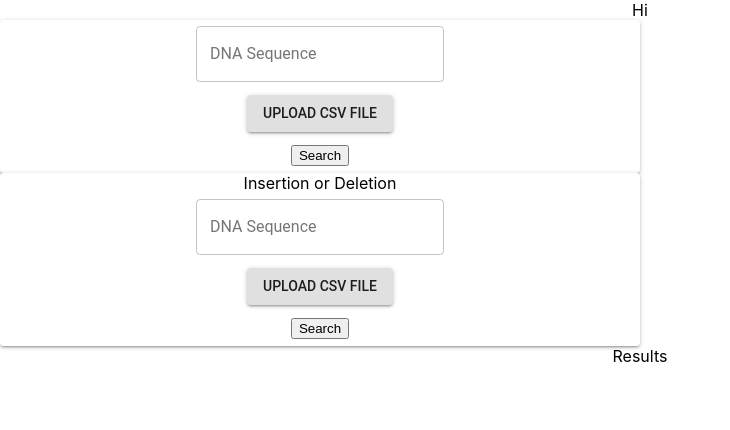
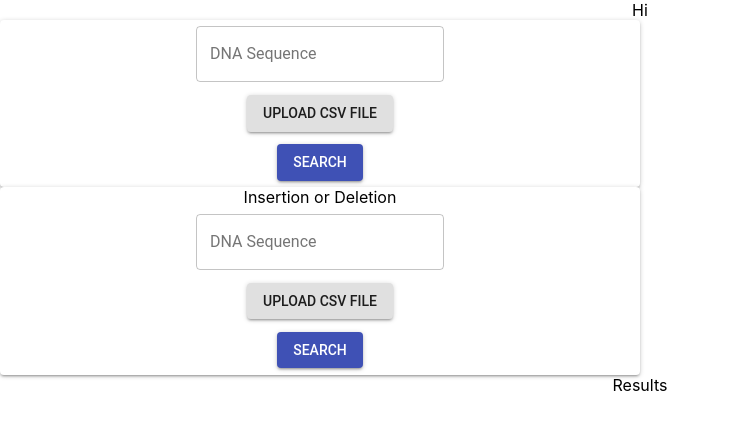
Before and after one commit to redmondchan/Genome-Mutation-Identifier, a React (Create React App) app: page / in a window 1280 px wide. Shown: the top 430 px of the page, without its empty margins (0-730 px from the left). Built offline with nearby package versions, Linux system fonts and the light colour scheme.

Commit message:
switched back to  material ui button component

```diff
--- a/src/components/InsertionDeletionForm.js
+++ b/src/components/InsertionDeletionForm.js
@@ -44,7 +44,7 @@
               </label>
             </div>
             <div className="form-input">
-              <button>Search</button>
+              <Button type='submit' variant="contained" color="primary">Search</Button>
             </div>
           </form>
           </Paper>
--- a/src/components/SeqForm.js
+++ b/src/components/SeqForm.js
@@ -46,7 +46,7 @@
               </label>
             </div>
             <div className="form-input">
-              <button>Search</button>
+              <Button type="submit" variant="contained" color="primary">Search</Button>
             </div>
           </form>
         </Paper>
```
